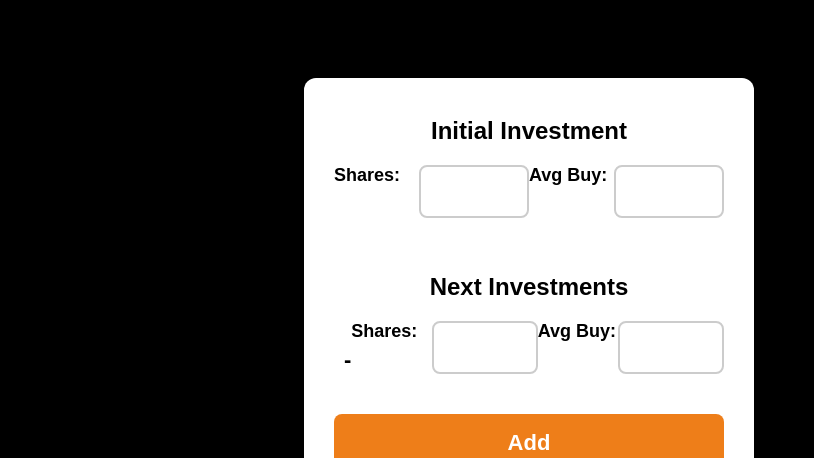
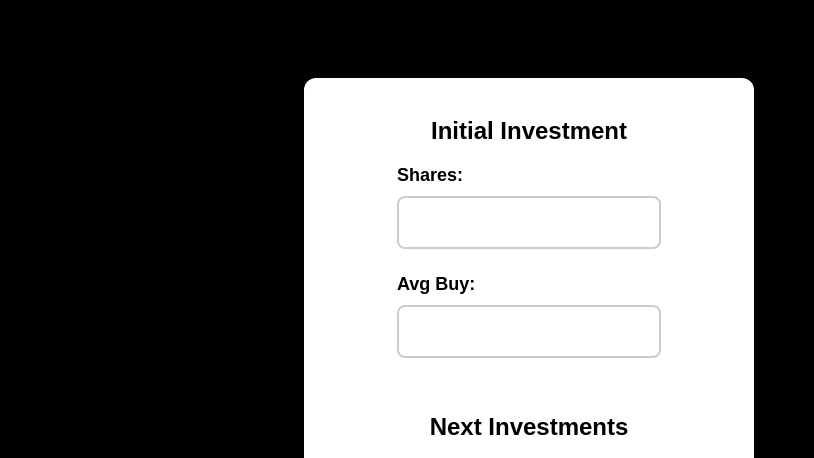
Before and after one commit to justhobbyman/coinvestfoliosample, a plain HTML site: page dca-calculator.html in a window 1280 px wide. Shown: the part 305-763 px from the top of the page, without its empty margins (111-925 px from the left). Drawn offline with Linux system fonts and the light colour scheme.

Commit message:
Update dca-calculator.css

```diff
--- a/css/dca-calculator.css
+++ b/css/dca-calculator.css
@@ -74,7 +74,7 @@ button:focus, input:focus, select:focus {
         }
 .investment-input {
     display: flex;
-    flex-direction: colum;
+    flex-direction: column;
     margin-bottom: 10px;
 }
 .investment-input button {
```
